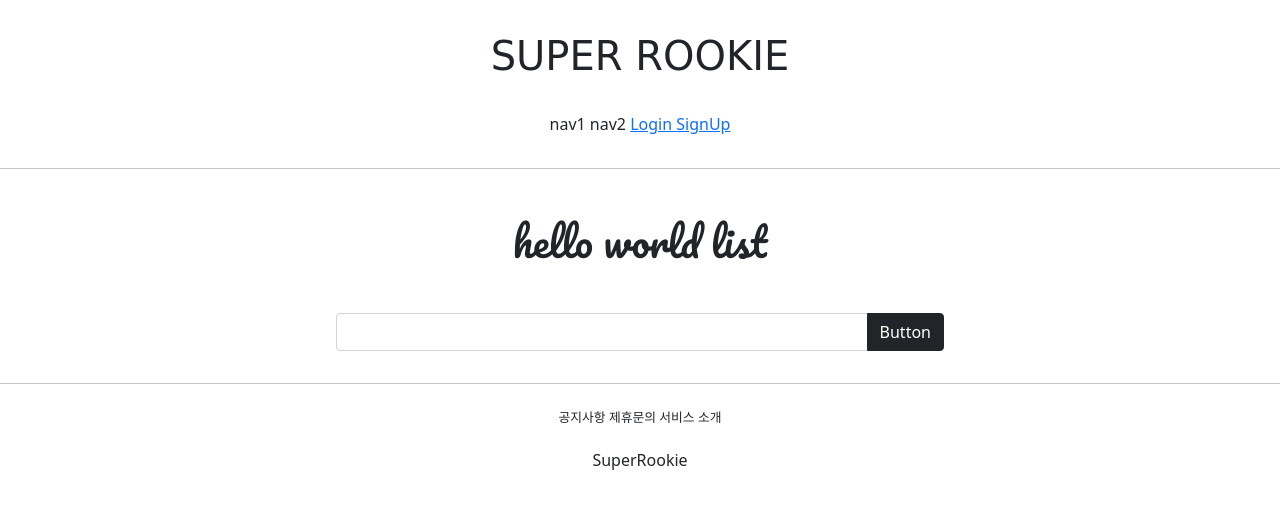
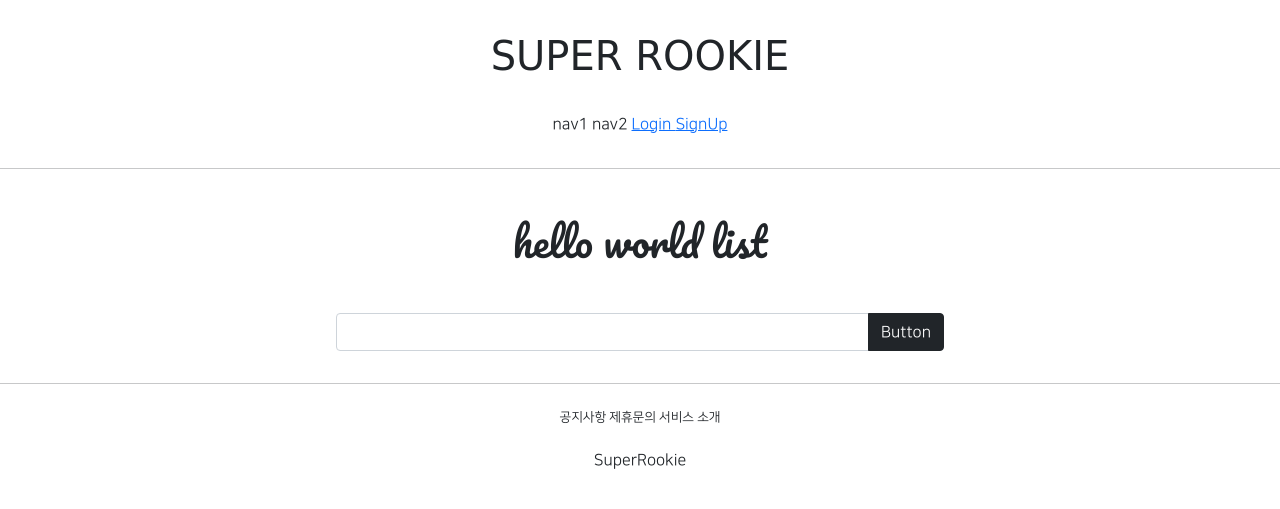
Before and after one commit to PR-Juyoung/GJAI_web_stu, a Django app: page /accounts/hello_world/ in a window 1280 px wide. Shown: the top 509 px of the page. Run offline with Django 3.2, Linux system fonts and the light colour scheme; parts of the project's set-up code (start-up, migrations or seed data) failed here and were passed over; some libraries are stand-ins or nearby versions; some web fonts are replaced.

Commit message:
2107015 hello world commit 2st _2

```diff
--- a/GJAI_web_2/settings.py
+++ b/GJAI_web_2/settings.py
@@ -121,7 +121,7 @@ AUTH_PASSWORD_VALIDATORS = [
 # Internationalization
 # https://docs.djangoproject.com/en/3.2/topics/i18n/
 
-LANGUAGE_CODE = 'en-us'
+LANGUAGE_CODE = 'ko-kr'
 
 TIME_ZONE = 'UTC'
 
--- a/templates/base.html
+++ b/templates/base.html
@@ -3,7 +3,7 @@
 
 {% include 'head.html' %}
 
-<body>
+<body style="font-family: NanumSquareR">
 
 {% include 'header.html' %}
 
--- a/templates/head.html
+++ b/templates/head.html
@@ -16,5 +16,27 @@
     {#  STATIC FILES LINK  #}
     <link rel="stylesheet" type="text/css" href="{% static 'base.css' %}">
 
+    <style>
+        @font-face {
+            font-family: 'NanumSquareR';
+            src: local('NanumSquareR'),
+            url("{% static 'fonts/NanumSquareR.ttf' %}") format("opentype");
+        }
+        @font-face {
+            font-family: 'NanumSquareEB';
+            src: local('NanumSquareEB'),
+            url("{% static 'fonts/NanumSquareEB.otf' %}") format("opentype");
+        }
+        @font-face {
+            font-family: 'NanumSquareB';
+            src: local('NanumSquareB'),
+            url("{% static 'fonts/NanumSquareB.otf' %}") format("opentype");
+        }
+        @font-face {
+            font-family: 'NanumSquareR';
+            src: local('NanumSquareR'),
+            url("{% static 'fonts/NanumSquareR.otf' %}") format("opentype");
+        }
+    </style>
 
 </head>
```
Also changed, not shown: static/fonts/NanumSquareB.otf (added), static/fonts/NanumSquareEB.otf (added), static/fonts/NanumSquareL.otf (added), static/fonts/NanumSquareR.otf (added).
